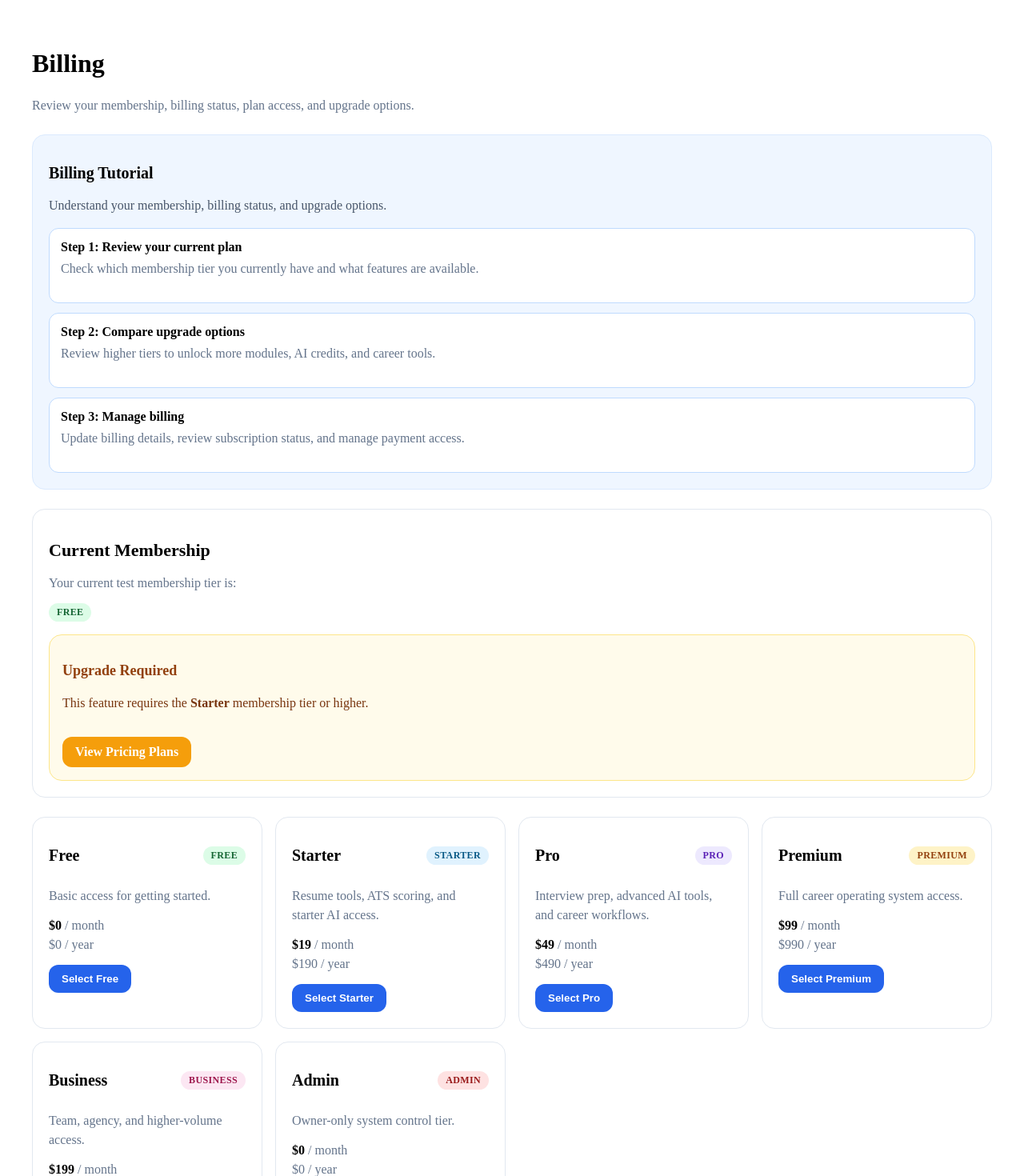
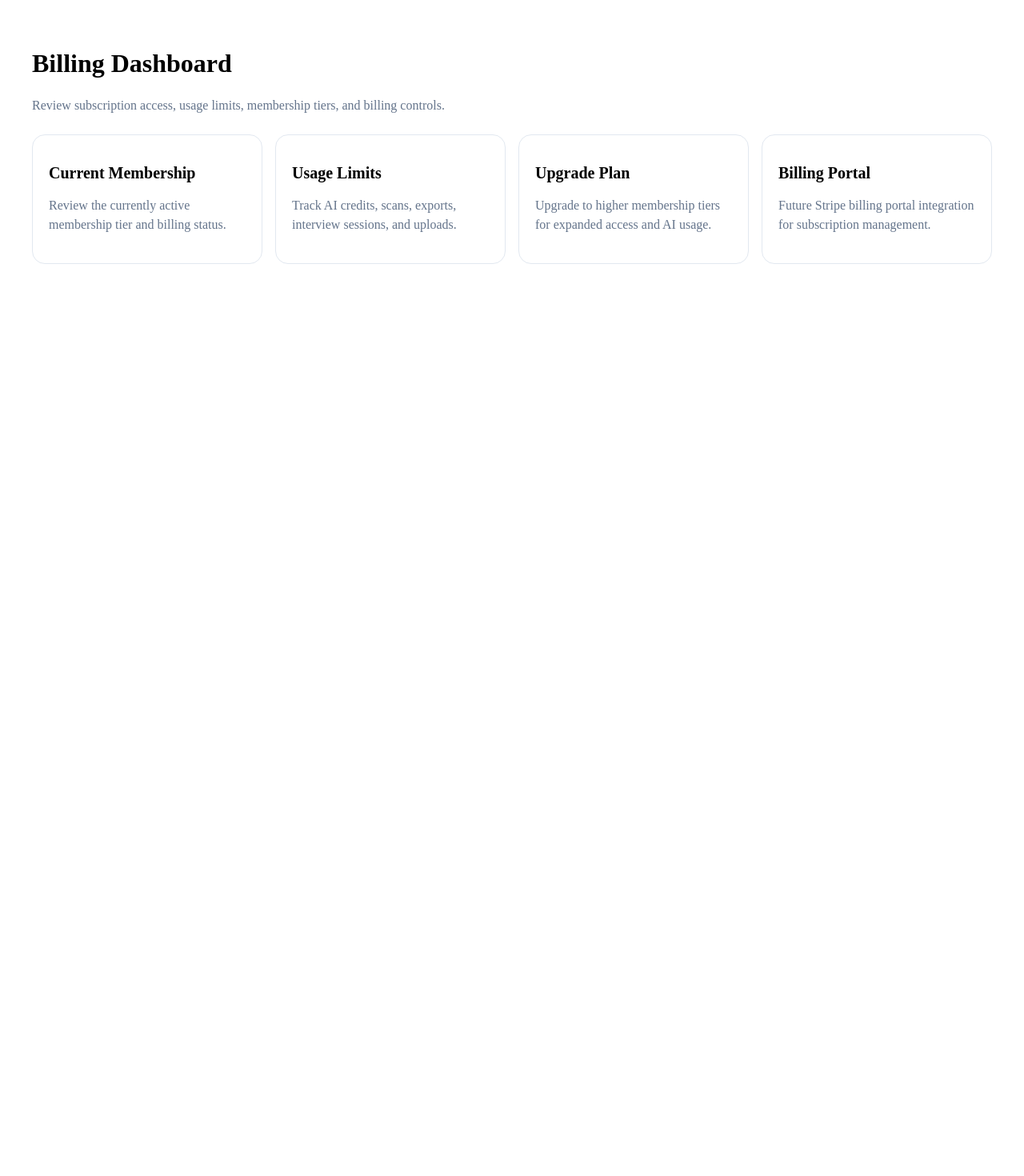
Before and after one commit to mike41192/Crestpoint-solutions-modular-v2, a Next.js app: page /dashboard/billing in a window 1280 px wide. Shown: the top 1470 px of the page at 80% size. After the commit the page ends 800 px from the top, so only its background shows below. Built offline with nearby package versions, Linux system fonts and the light colour scheme.

Commit message:
Phase 98: complete billing dashboard page

```diff
--- a/src/app/dashboard/billing/page.tsx
+++ b/src/app/dashboard/billing/page.tsx
@@ -1,93 +1,62 @@
-import { UpgradePrompt } from "@/components/billing/UpgradePrompt"
-import { ModuleAccessBadge } from "@/components/layout/ModuleAccessBadge"
-import { ModulePageLayout } from "@/components/layout/ModulePageLayout"
+import { PageHeader } from "@/components/layout/PageHeader"
 import { SectionCard } from "@/components/layout/SectionCard"
-import { FirstUseTutorial } from "@/components/onboarding/FirstUseTutorial"
-import { pricingPlans } from "@/lib/config/pricing.config"
-import { testUserConfig } from "@/lib/config/test-user.config"
+
+const billingSections = [
+  {
+    title: "Current Membership",
+    description:
+      "Review the currently active membership tier and billing status.",
+  },
+  {
+    title: "Usage Limits",
+    description:
+      "Track AI credits, scans, exports, interview sessions, and uploads.",
+  },
+  {
+    title: "Upgrade Plan",
+    description:
+      "Upgrade to higher membership tiers for expanded access and AI usage.",
+  },
+  {
+    title: "Billing Portal",
+    description:
+      "Future Stripe billing portal integration for subscription management.",
+  },
+]
 
 export default function BillingDashboardPage() {
   return (
-    <ModulePageLayout
-      title="Billing"
-      description="Review your membership, billing status, plan access, and upgrade options."
-    >
-      <FirstUseTutorial moduleKey="billing_manager" />
-
-      <section style={{ marginTop: "24px" }}>
-        <SectionCard>
-          <h2 style={{ fontSize: "22px", fontWeight: 700 }}>
-            Current Membership
-          </h2>
-
-          <p style={{ marginTop: "8px", color: "#64748b" }}>
-            Your current test membership tier is:
-          </p>
-
-          <div style={{ marginTop: "12px" }}>
-            <ModuleAccessBadge tier={testUserConfig.tier} />
-          </div>
-
-          <UpgradePrompt requiredTier="starter" />
-        </SectionCard>
-      </section>
+    <main style={{ padding: "32px" }}>
+      <PageHeader
+        title="Billing Dashboard"
+        description="Review subscription access, usage limits, membership tiers, and billing controls."
+      />
 
       <section
         style={{
           display: "grid",
           gap: "16px",
           gridTemplateColumns: "repeat(auto-fit, minmax(260px, 1fr))",
-          marginTop: "24px",
         }}
       >
-        {pricingPlans.map((plan) => (
-          <SectionCard key={plan.tier}>
-            <div
+        {billingSections.map((section) => (
+          <SectionCard key={section.title}>
+            <h2 style={{ fontSize: "20px", fontWeight: 700 }}>
+              {section.title}
+            </h2>
+
+            <p
               style={{
-                display: "flex",
-                justifyContent: "space-between",
-                gap: "12px",
-                alignItems: "center",
+                marginTop: "8px",
+                color: "#64748b",
+                lineHeight: 1.5,
               }}
             >
-              <h2 style={{ fontSize: "20px", fontWeight: 700 }}>
-                {plan.name}
-              </h2>
-
-              <ModuleAccessBadge tier={plan.tier} />
-            </div>
-
-            <p style={{ marginTop: "10px", color: "#64748b", lineHeight: 1.5 }}>
-              {plan.description}
+              {section.description}
             </p>
-
-            <div style={{ marginTop: "16px" }}>
-              <strong>${plan.monthlyPrice}</strong>
-              <span style={{ color: "#64748b" }}> / month</span>
-            </div>
-
-            <div style={{ marginTop: "6px", color: "#64748b" }}>
-              ${plan.yearlyPrice} / year
-            </div>
-
-            <button
-              type="button"
-              style={{
-                marginTop: "16px",
-                border: "0",
-                borderRadius: "12px",
-                padding: "10px 16px",
-                background: "#2563eb",
-                color: "#ffffff",
-                fontWeight: 700,
-                cursor: "pointer",
-              }}
-            >
-              Select {plan.name}
-            </button>
           </SectionCard>
         ))}
       </section>
-    </ModulePageLayout>
+    </main>
   )
 }
```
